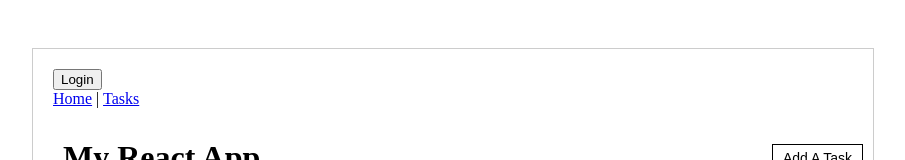
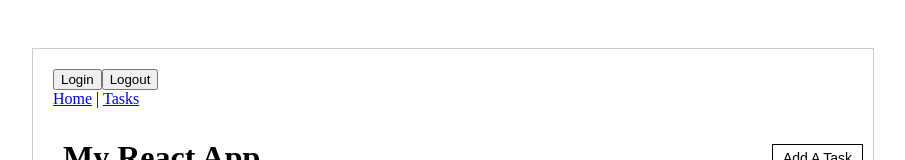
Before and after one commit to saraxixi/CS5610-Web-Development, a React (Vite) app in the folder week9/vite-project/: page / in a window 1280 px wide. Shown: the top 160 px of the page, without its empty margins (16-921 px from the left). Built offline with nearby package versions, Linux system fonts and the light colour scheme; data requests are answered from the project's data file.

Commit message:
feat: add LogoutButton component for user logout functionality

```diff
--- a/week9/vite-project/src/App.jsx
+++ b/week9/vite-project/src/App.jsx
@@ -5,6 +5,7 @@
 import TaskDetails from "./components/TaskDetails";
 import AddTask from "./components/AddTask";
 import LoginButton from "./components/LoginButton";
+import LogoutButton from "./components/LogoutButton";
 
 function App() {
   const [tasks, setTasks] = useState([]);
@@ -52,6 +53,7 @@
   return (
     <div className="app-container">
       <LoginButton />
+      <LogoutButton />
       <nav>
         <Link to="/">Home</Link> | <Link to="/tasks">Tasks</Link>
       </nav>
--- /dev/null
+++ b/week9/vite-project/src/components/LogoutButton.jsx
@@ -0,0 +1,8 @@
+import { useAuth0 } from "@auth0/auth0-react";
+import React from "react";
+
+export default function LogoutButton() {
+  useAuth0();
+
+  return <button>Logout</button>
+}
```
